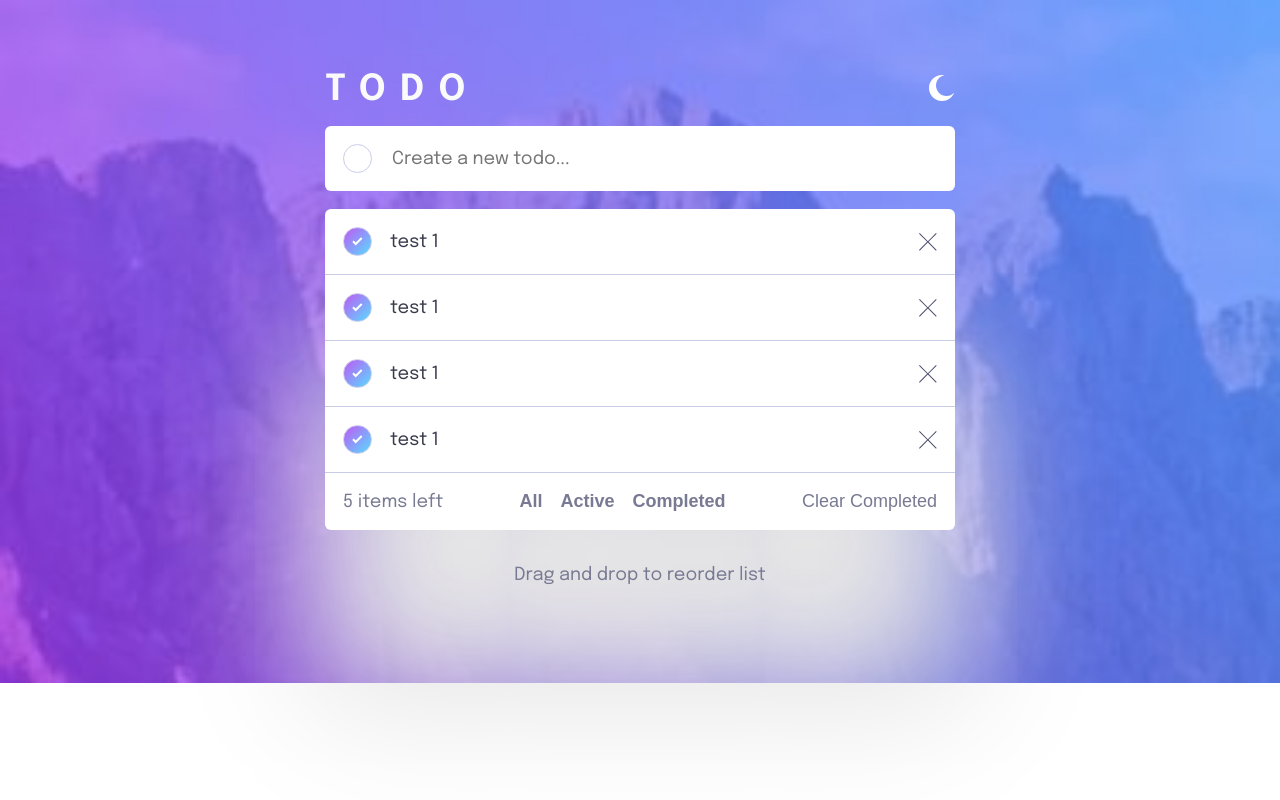
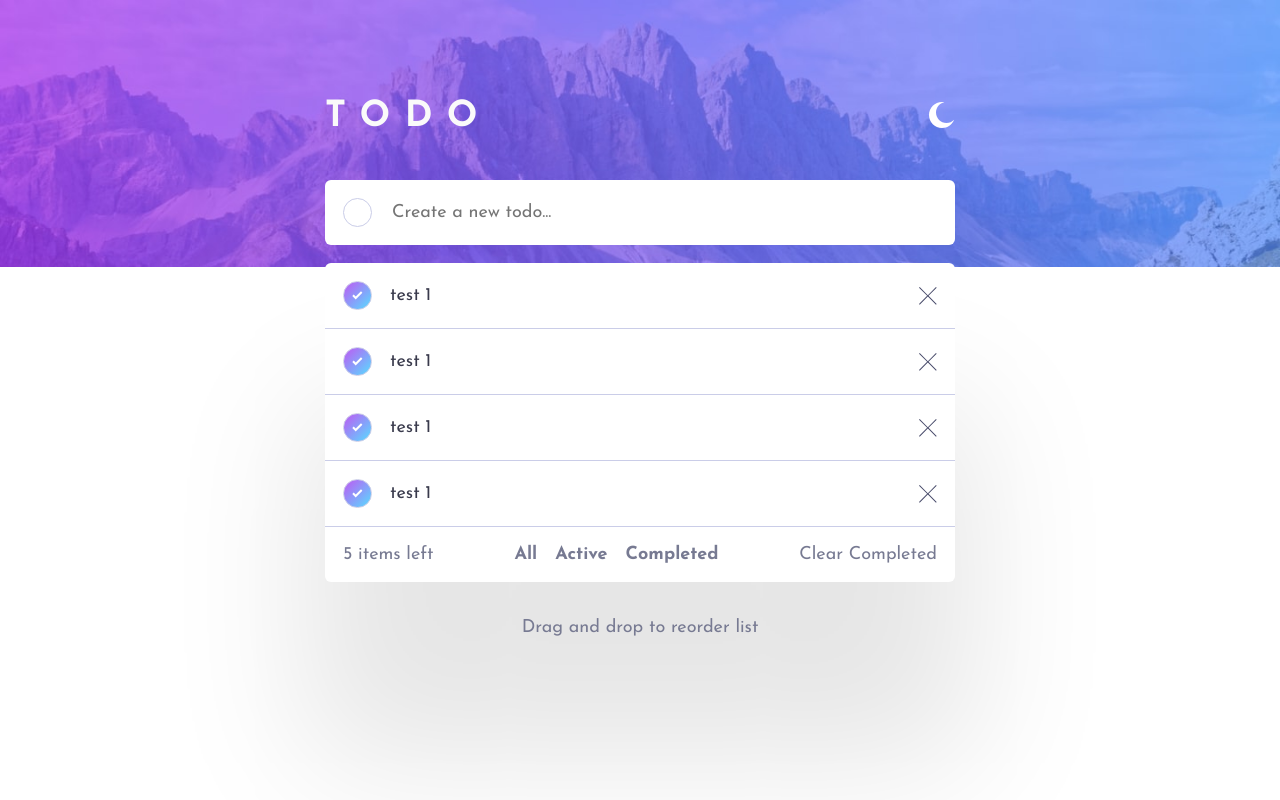
Before and after one commit to blabash/todo-app-drag-drop-reorder, a React (Create React App) app: page / in a window 1280 px wide. Shown: the top 800 px of the page. Built offline with nearby package versions, Linux system fonts and the light colour scheme.

Commit message:
Fix incorrect font-family

```diff
--- a/src/App.css
+++ b/src/App.css
@@ -1,9 +1,9 @@
-@import url('https://fonts.googleapis.com/css2?family=Epilogue:wght@400;500;700&display=swap');
+@import url('https://fonts.googleapis.com/css2?family=Josefin+Sans:wght@400;700&display=swap');
 /* =========Variables======== */
 :root {
   font-size: 18px;
   --mobile-breakpoint: 376px;
-  --primary-font: "Epilogue", serif;
+  --primary-font: "Josefin Sans", sans-serif;
   --medium-font-weight: 400;
   --bold-font-weight: 700;
   /* Primary Colors */
@@ -36,16 +36,7 @@ h1 {
   color: var(--very-light-gray);
 }
 
-.dark-grayish-blue {
-  color: var(--dark-grayish-blue);
-}
-
-.font-weight-bold {
-  font-weight: bold;
-}
-
 /* =========Elements======== */
-
 p,
 h1 {
   margin: 0;
@@ -58,6 +49,7 @@ input {
 
 button {
   background-color: inherit;
+  font-family: inherit;
   font-size: inherit;
   font-weight: inherit;
   color: inherit;
@@ -69,10 +61,6 @@ ul {
   list-style: none;
   padding-left: 0;
   margin: 0;
-}
-
-ul > li + li {
-  border-top: 1px solid var(--light-grayish-blue);
 }
 
 /* =========Layout======== */
@@ -103,6 +91,7 @@ ul > li + li {
   display: flex;
   align-items: center;
   justify-content: space-between;
+  margin: 1.5em 0;
 }
 
 .todos-container__input-container {
@@ -131,11 +120,15 @@ ul > li + li {
   background-color: white;
 }
 
-.todos-container__todo-list>li {
+.todos-container__todo-list > li {
   display: grid;
   grid-template-columns: auto 1fr auto;
   align-items: center;
   padding: 1em;
+}
+
+.todos-container__todo-list > li + li {
+  border-top: 1px solid var(--light-grayish-blue);
 }
 
 .todos-container__todo-list>li:last-of-type {
@@ -164,6 +157,7 @@ ul > li + li {
   padding: 1em;
   font-weight: bold;
   background-color: white;
+  color: var(--dark-grayish-blue);
 }
 
 .todos-container__description {
@@ -176,6 +170,7 @@ ul > li + li {
   .mobile-display-none {
     display: none;
   }
+
 @media (min-width: 561px) {
 
   /* =========Typography======== */
@@ -183,6 +178,11 @@ ul > li + li {
   /* =========Elements======== */
 
   /* =========Layout======== */
+    .todos-app {
+      background: url(./images/bg-desktop-light.jpg);
+      background-size: contain;
+      background-repeat: no-repeat;
+    }
 
   /* =========Components======== */
     .todos-container__todo-filter {
```
